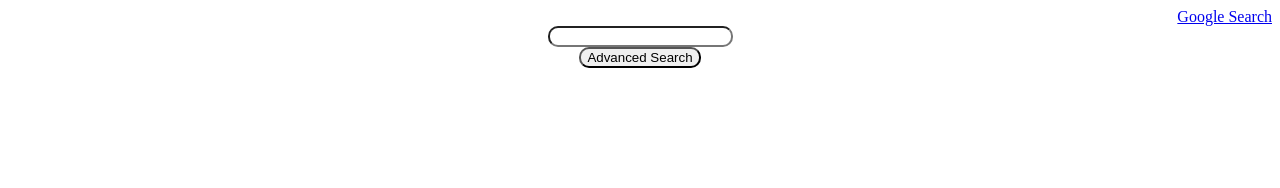
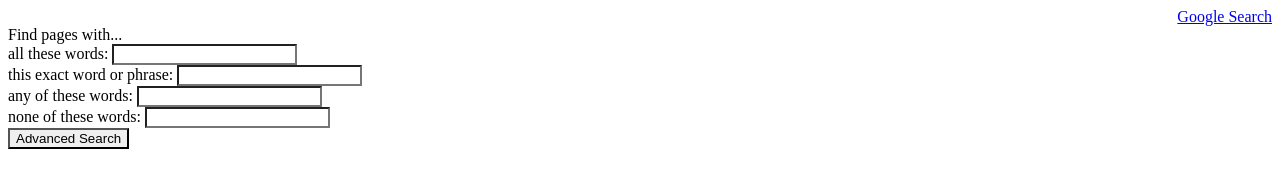
Before and after one commit to hennesseyr14/search, a plain HTML site: page advanced_search.html in a window 1280 px wide. Drawn offline with Linux system fonts and the light colour scheme.

Commit message:
Add elements for advanced search

```diff
--- a/advanced_search.html
+++ b/advanced_search.html
@@ -3,13 +3,25 @@
     <head>
         <title>Advanced Search</title>
         <link rel="stylesheet" href="styles.css">
+                <style>
+            input {
+                border-radius: 0px;
+                display: inline;
+                margin: auto;
+            }
+        </style>
     </head>
     <body>
         <a href="index.html">Google Search</a>
 
-        <form action="https://google.com/search">
-            <input type="text" name="q">
-            <input type="submit" value="Advanced Search">
+        Find pages with...
+
+        <form action="https://google.com/search" style="display: inline">
+            <br>all these words: <input type="text" name="q">
+            <br>this exact word or phrase: <input type="text" name="q">
+            <br>any of these words: <input type="text" name="q">
+            <br>none of these words: <input type="text" name="q">
+            <br><input type="submit" value="Advanced Search">
         </form>
     </body>
 </html>
```
